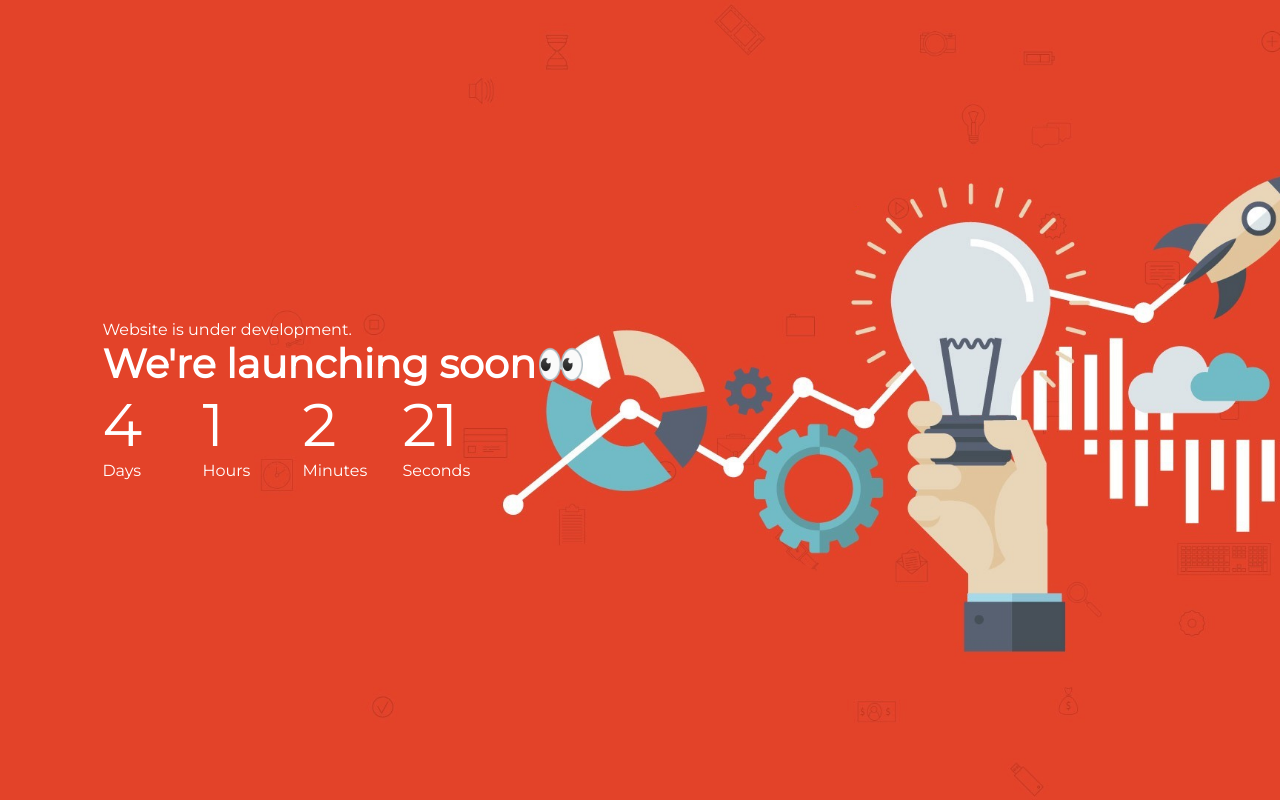
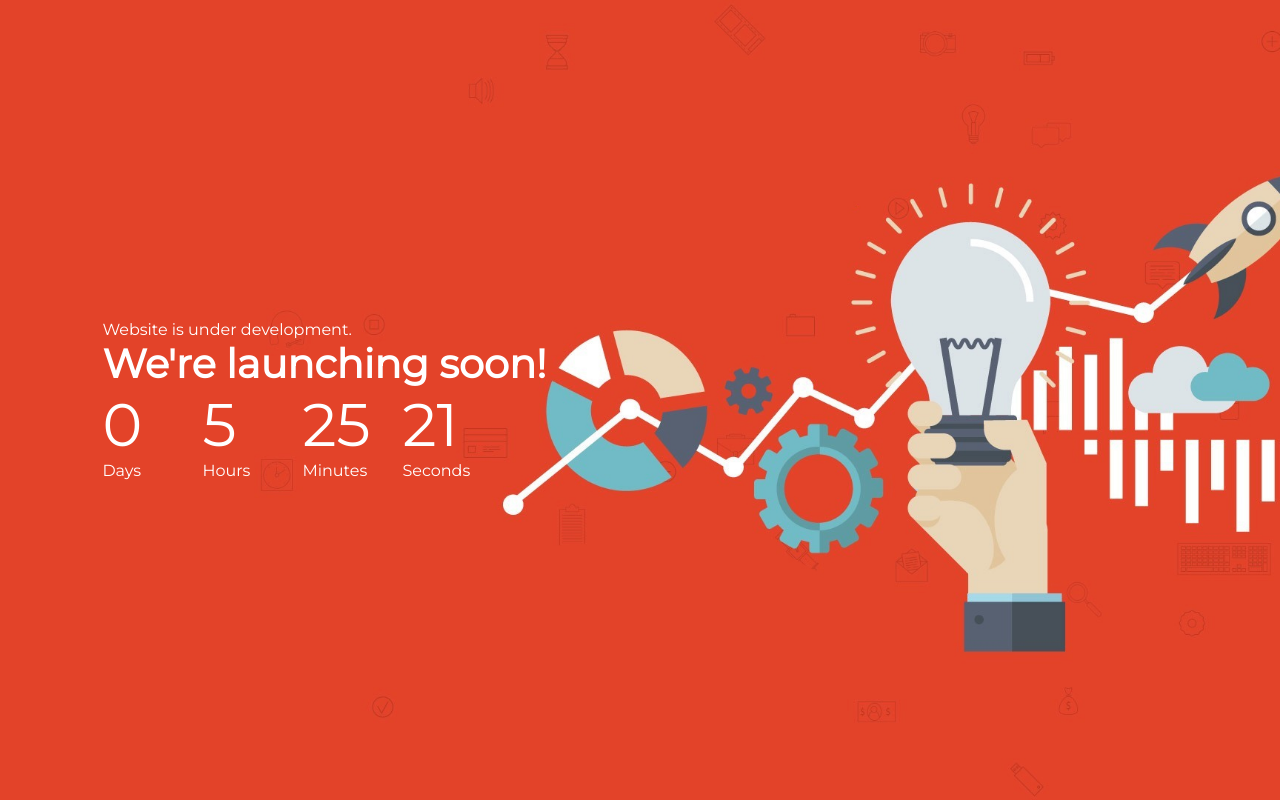
Before and after one commit to sammedsagare/Website-Under-Development-Template, a plain HTML site: page index.html in a window 1280 px wide. Drawn offline with Linux system fonts and the light colour scheme.

Commit message:
removed redundant code

```diff
--- a/index.html
+++ b/index.html
@@ -23,7 +23,7 @@
 
       <div class="content">
         <p>Website is under development.</p>
-        <h1>We're launching soon👀</h1>
+        <h1>We're launching soon!</h1>
         <div class="launch-time">
           <div>
             <p id="days">00</p>
@@ -46,29 +46,33 @@
     </div>
 
     <script>
-      var countdownDate = new Date("July 10, 2022  18:00:00").getTime(); // Change the date to your launch date.
-      var x = setInterval(function () {
-        var now = new Date().getTime();
-        var distance = countdownDate - now;
+      const countdownDate = new Date("July 6, 2022  22:23:00").getTime(); // Change the date to your launch date.
+      const x = setInterval(function () {
+        const now = new Date().getTime();
 
-        var days = Math.floor(distance / (1000 * 60 * 60 * 24));
-        var hours = Math.floor(
-          (distance % (1000 * 60 * 60 * 24)) / (1000 * 60 * 60)
-        );
-        var minutes = Math.floor((distance % (1000 * 60 * 60)) / (1000 * 60));
-        var seconds = Math.floor((distance % (1000 * 60)) / 1000);
+        const distance = countdownDate - now;
 
-        document.getElementById("days").innerHTML = days;
-        document.getElementById("hours").innerHTML = hours;
-        document.getElementById("minutes").innerHTML = minutes;
-        document.getElementById("seconds").innerHTML = seconds;
+        const timeMetaArray = ["days", "hours", "minutes", "seconds"];
 
         if (distance < 0) {
           clearInterval(x);
-          document.getElementById("days").innerHTML = "00";
-          document.getElementById("hours").innerHTML = "00";
-          document.getElementById("minutes").innerHTML = "00";
-          document.getElementById("seconds").innerHTML = "00";
+
+          for (let el of timeMetaArray) {
+            document.getElementById(el).innerHTML = "00";
+          }
+          return;
+        }
+        const days = Math.floor(distance / (1000 * 60 * 60 * 24));
+        const hours = Math.floor(
+          (distance % (1000 * 60 * 60 * 24)) / (1000 * 60 * 60)
+        );
+        const minutes = Math.floor((distance % (1000 * 60 * 60)) / (1000 * 60));
+        const seconds = Math.floor((distance % (1000 * 60)) / 1000);
+
+        const countdownVarArray = [days, hours, minutes, seconds];
+
+        for (let [i, el] of timeMetaArray.entries()) {
+          document.getElementById(el).innerHTML = countdownVarArray[i];
         }
       }, 1000);
     </script>
```
